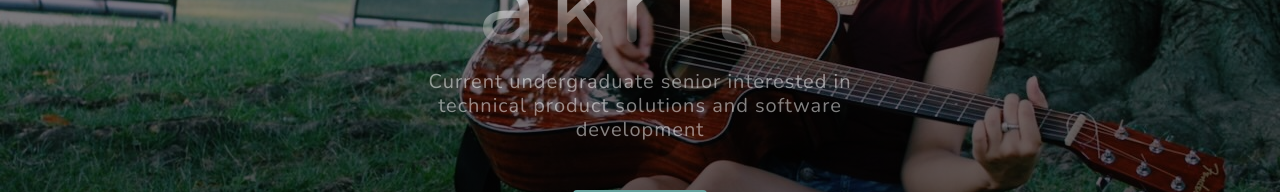
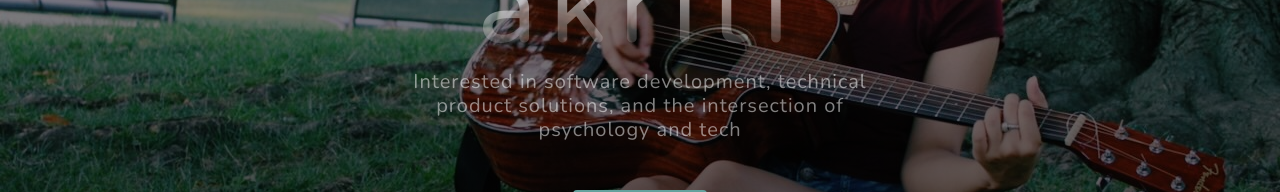
Before and after one commit to AkritiKeswani/AkritiKeswani.github.io, a plain HTML site: page index.html in a window 1280 px wide. Shown: the part 296-488 px from the top of the page. Drawn offline with nearby package versions, Linux system fonts and the light colour scheme.

Commit message:
adding content to page

```diff
--- a/index.html
+++ b/index.html
@@ -39,7 +39,7 @@
                 <div class="d-flex justify-content-center">
                     <div class="text-center">
                         <h1 class="mx-auto my-0 text-lowercase">akriti</h1>
-                        <h2 class="text-white-50 mx-auto mt-2 mb-5">Current undergraduate senior interested in technical product solutions and software development</h2>
+                        <h2 class="text-white-50 mx-auto mt-2 mb-5">Interested in software development, technical product solutions, and the intersection of psychology and tech</h2>
                         <a class="btn btn-primary" href="akriti_fall_resume.pdf">Resume</a>
                     </div>
                 </div>
```
Also changed, not shown: 1 other file.
